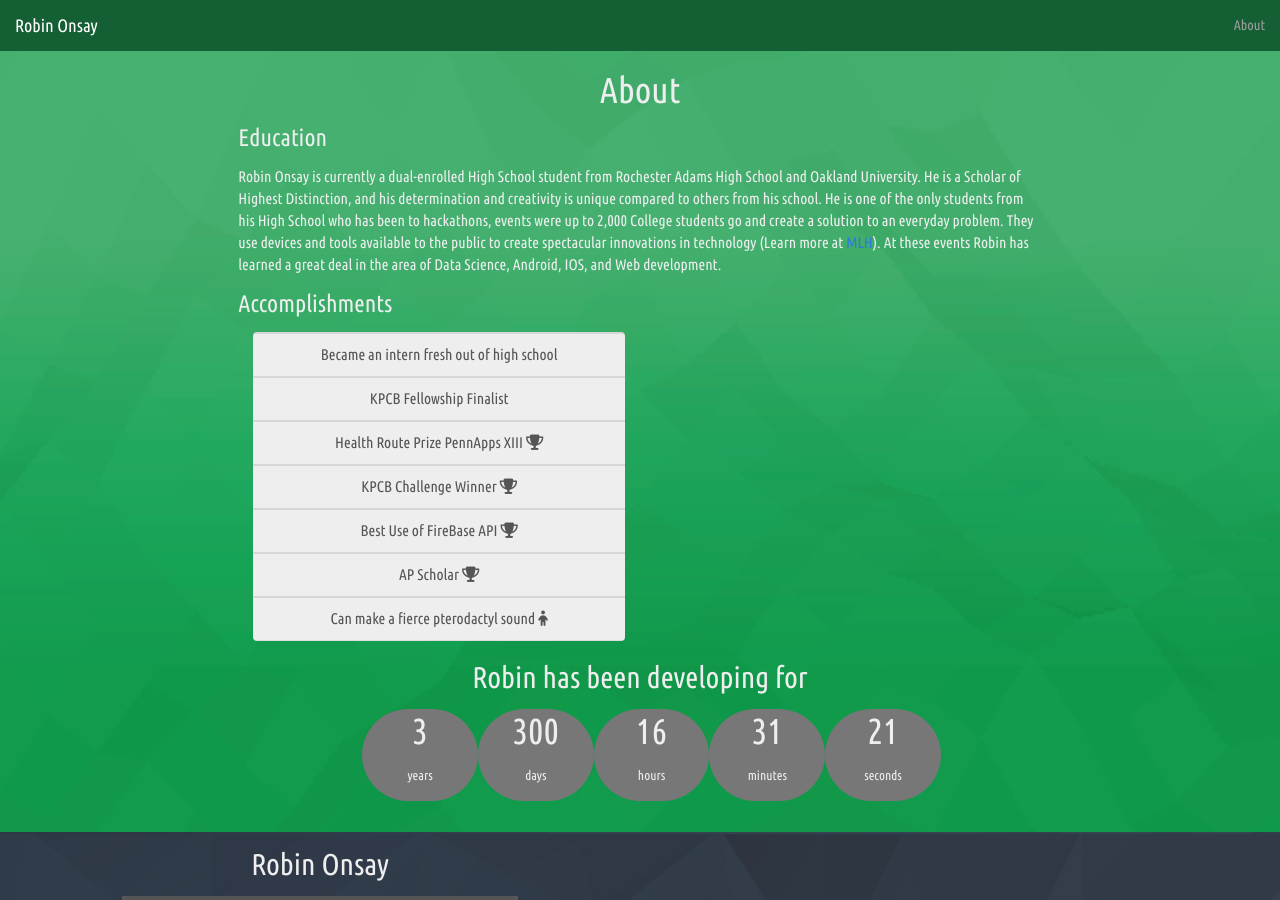
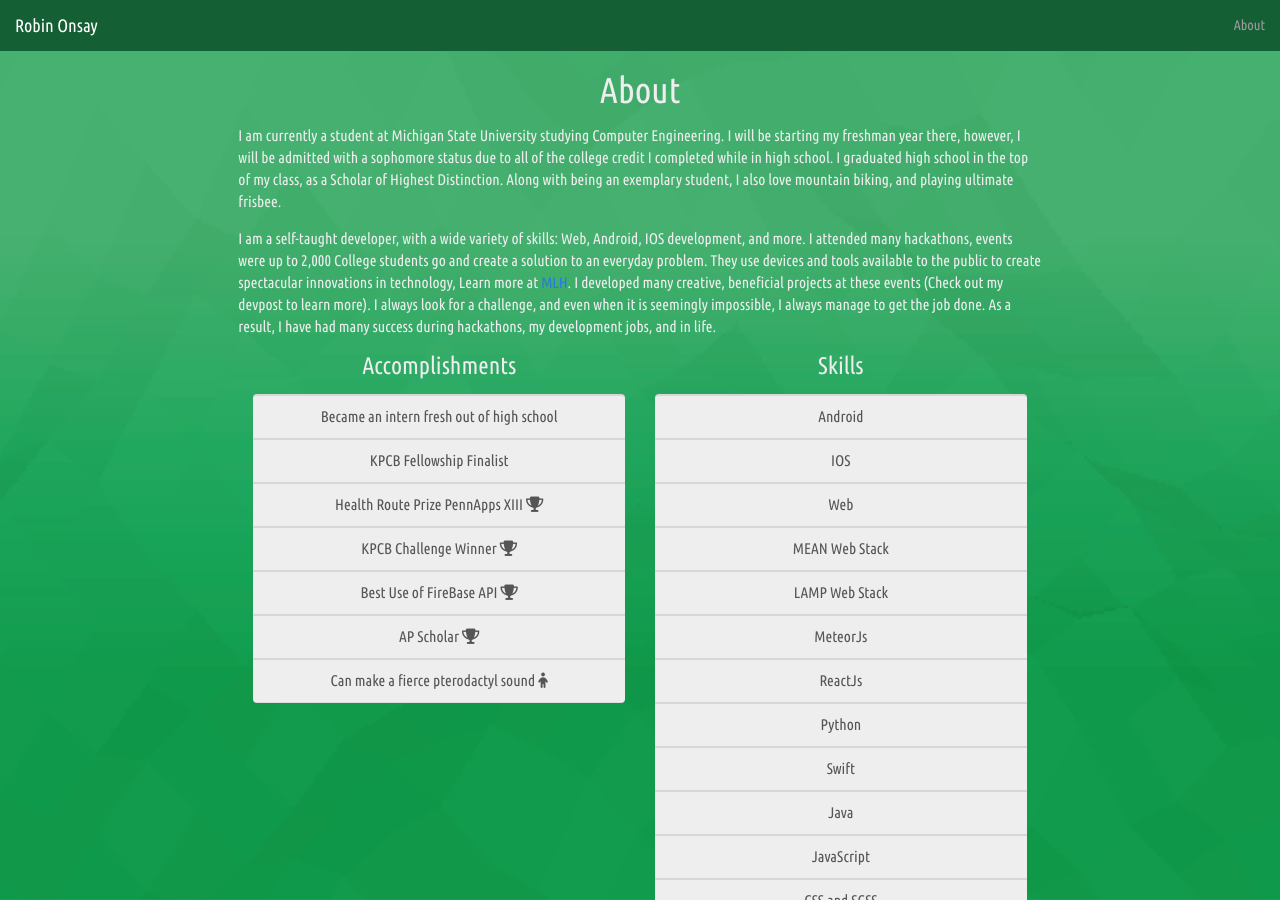
Before and after one commit to robinonsay/robinonsay.github.io, a Jekyll site: the page built from about.md, in a window 1280 px wide and 900 px high. Built offline with Jekyll 4.4.1, drawn with Linux system fonts in a browser that asks for light colours; nearby versions of some CDN libraries.

Commit message:
Ready to deploy

```diff
--- a/about.md
+++ b/about.md
@@ -3,12 +3,12 @@ layout: page
 title: About
 permalink: /about/
 ---
+I am currently a student at Michigan State University studying Computer Engineering. I will be starting my freshman year there, however, I will be admitted with a sophomore status due to all of the college credit I completed while in high school. I graduated high school in the top of my class, as a Scholar of Highest Distinction. Along with being an exemplary student, I also love mountain biking, and playing ultimate frisbee.
 
-### Education ###
-Robin Onsay is currently a dual-enrolled High School student from Rochester Adams High School and Oakland University. He is a Scholar of Highest Distinction, and his determination and creativity is unique compared to others from his school. He is one of the only students from his High School who has been to hackathons, events were up to 2,000 College students go and create a solution to an everyday problem. They use devices and tools available to the public to create spectacular innovations in technology (Learn more at <a href="http://mlh.io" target="_blank">MLH</a>). At these events Robin has learned a great deal in the area of Data Science, Android, IOS, and Web development.
-
-### Accomplishments ###
+I am a self-taught developer, with a wide variety of skills: Web, Android, IOS development, and more. I attended many hackathons, events were up to 2,000 College students go and create a solution to an everyday problem. They use devices and tools available to the public to create spectacular innovations in technology, Learn more at <a href="http://mlh.io" target="_blank">MLH</a>. I developed many creative, beneficial projects at these events (Check out my devpost to learn more).
+I always look for a challenge, and even when it is seemingly impossible, I always manage to get the job done. As a result, I have had many success during hackathons, my development jobs, and in life.
 <div class="col-md-6 text-center">
+    <h3>Accomplishments</h3>
     <div class="list-group">
         <a class="list-group-item">Became an intern fresh out of high school</a>
         <a href="http://kpcbfellows.com/" class="list-group-item" target="_blank">KPCB Fellowship Finalist</a>
@@ -17,6 +17,25 @@ Robin Onsay is currently a dual-enrolled High School student from Rochester Adam
         <a href="http://devpost.com/software/medinar" class="list-group-item" target="_blank">Best Use of FireBase API <i class="fa fa-trophy"></i></a>
         <a href="https://apscore.collegeboard.org/scores/ap-awards/ap-scholar-awards?excmpid=MTG52-ST-1-apsch" class="list-group-item" target="_blank">AP Scholar <i class="fa fa-trophy"></i></a>
         <a href="https://www.youtube.com/watch?v=gLgrIipmT9Q" class="list-group-item" target="_blank">Can make a fierce pterodactyl sound <i class="fa fa-child"></i></a>
+    </div>
+</div>
+<div class="col-md-6 text-center">
+    <h3>Skills</h3>
+    <div class="list-group">
+        <a class="list-group-item">Android</a>
+        <a class="list-group-item">IOS</a>
+        <a class="list-group-item">Web</a>
+        <a class="list-group-item">MEAN Web Stack</a>
+        <a class="list-group-item">LAMP Web Stack</a>
+        <a class="list-group-item">MeteorJs</a>
+        <a class="list-group-item">ReactJs</a>
+        <a class="list-group-item">Python</a>
+        <a class="list-group-item">Swift</a>
+        <a class="list-group-item">Java</a>
+        <a class="list-group-item">JavaScript</a>
+        <a class="list-group-item">CSS and SCSS</a>
+        <a class="list-group-item">HTML</a>
+        <a class="list-group-item">C and C++</a>
     </div>
 </div>
 <section class="counter" id="counter">
```
